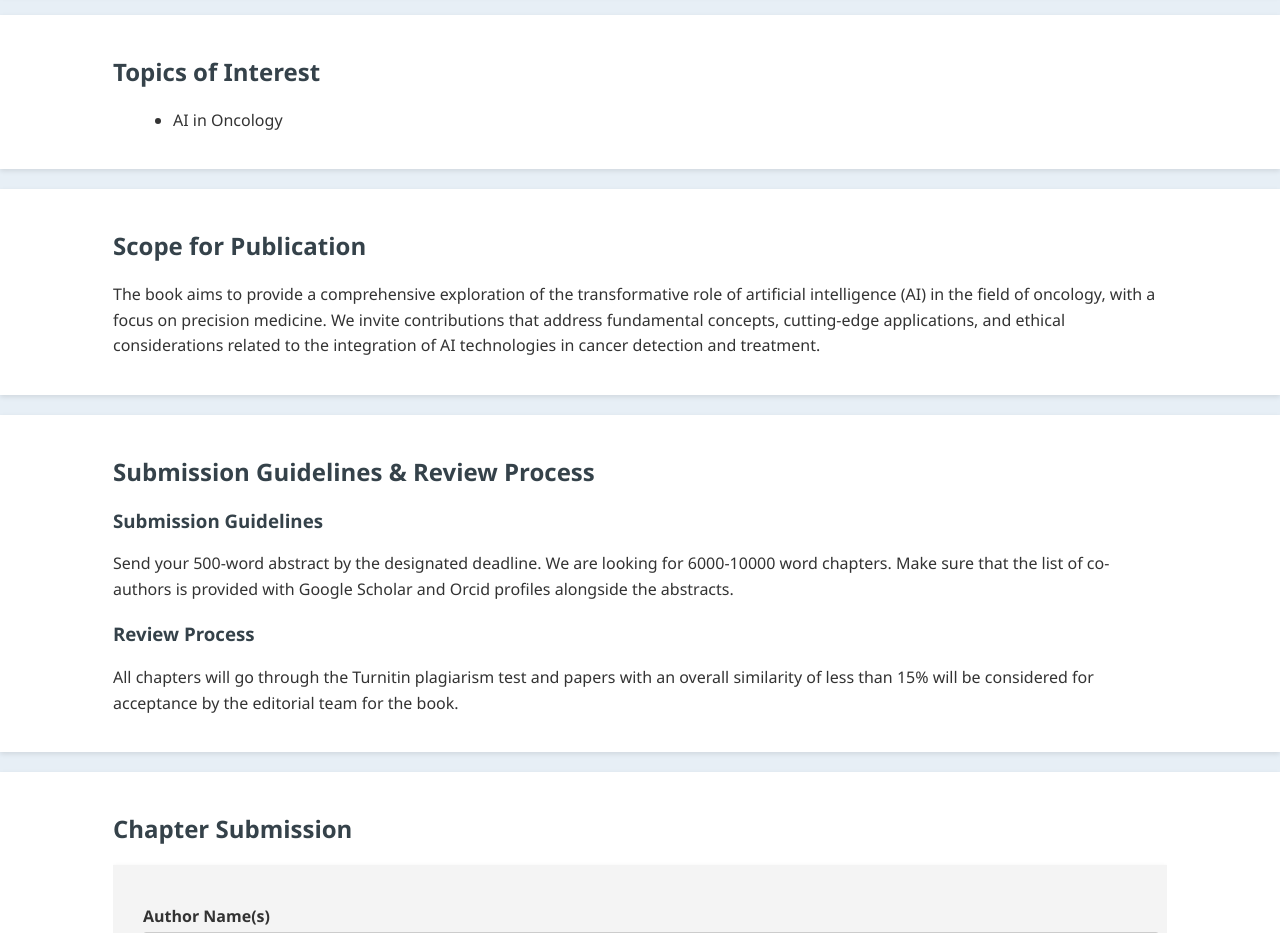
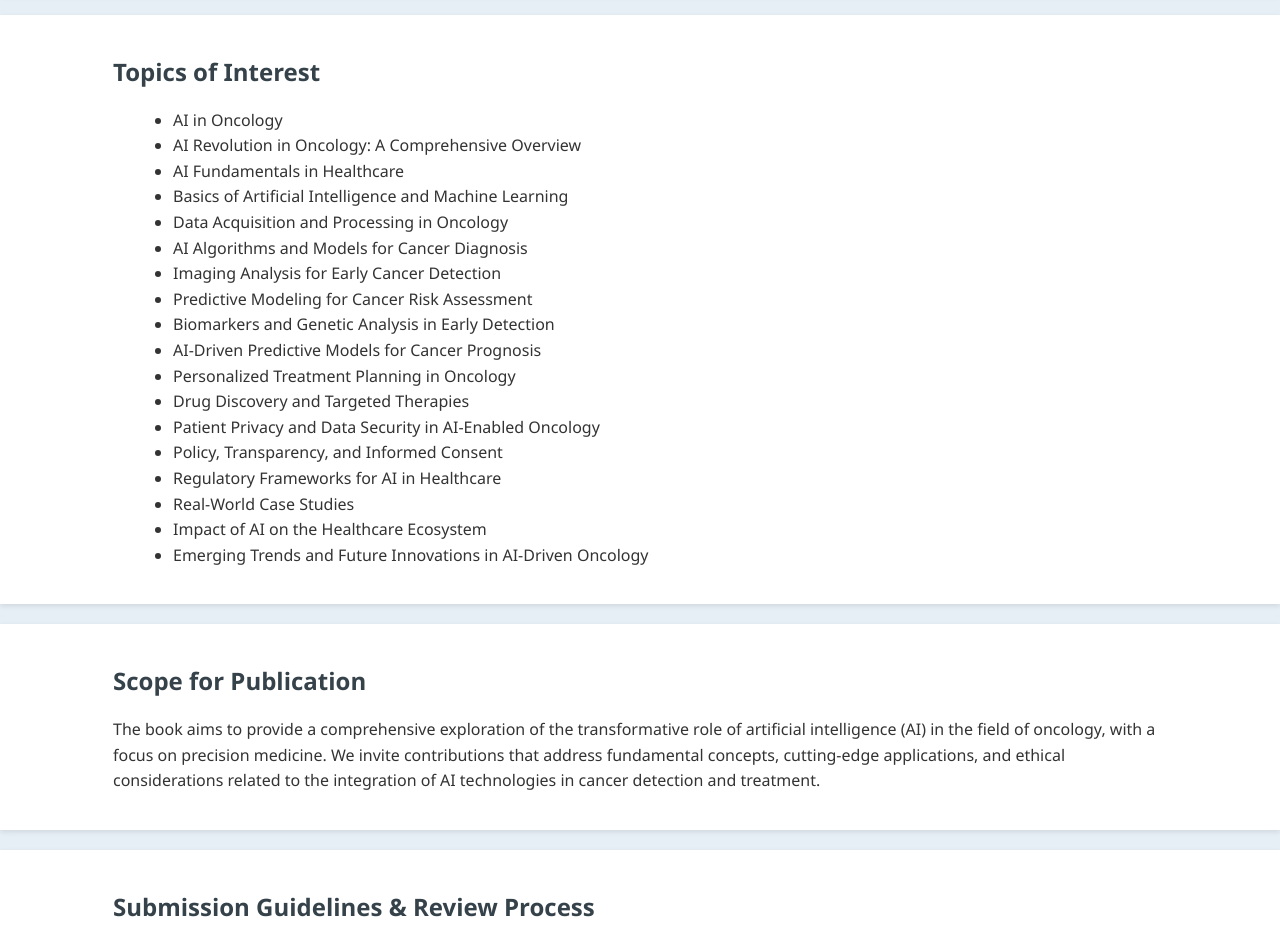
Before and after one commit to firdous3679/BookChapter, a plain HTML site: page index.html in a window 1280 px wide. Shown: the part 960-1893 px from the top of the page. Drawn offline with Linux system fonts and the light colour scheme.

Commit message:
Update index.html

```diff
--- a/index.html
+++ b/index.html
@@ -193,10 +193,27 @@
         <h2>Topics of Interest</h2>
         <ul>
             <li>AI in Oncology</li>
-            <!-- Add other topics as listed in the poster -->
+            <li>AI Revolution in Oncology: A Comprehensive Overview</li>
+            <li>AI Fundamentals in Healthcare</li>
+            <li>Basics of Artificial Intelligence and Machine Learning</li>
+            <li>Data Acquisition and Processing in Oncology</li>
+            <li>AI Algorithms and Models for Cancer Diagnosis</li>
+            <li>Imaging Analysis for Early Cancer Detection</li>
+            <li>Predictive Modeling for Cancer Risk Assessment</li>
+            <li>Biomarkers and Genetic Analysis in Early Detection</li>
+            <li>AI-Driven Predictive Models for Cancer Prognosis</li>
+            <li>Personalized Treatment Planning in Oncology</li>
+            <li>Drug Discovery and Targeted Therapies</li>
+            <li>Patient Privacy and Data Security in AI-Enabled Oncology</li>
+            <li>Policy, Transparency, and Informed Consent</li>
+            <li>Regulatory Frameworks for AI in Healthcare</li>
+            <li>Real-World Case Studies</li>
+            <li>Impact of AI on the Healthcare Ecosystem</li>
+            <li>Emerging Trends and Future Innovations in AI-Driven Oncology</li>
         </ul>
     </div>
 </section>
+
 
 <section id="scope" class="section-content">
     <div class="container">
```
